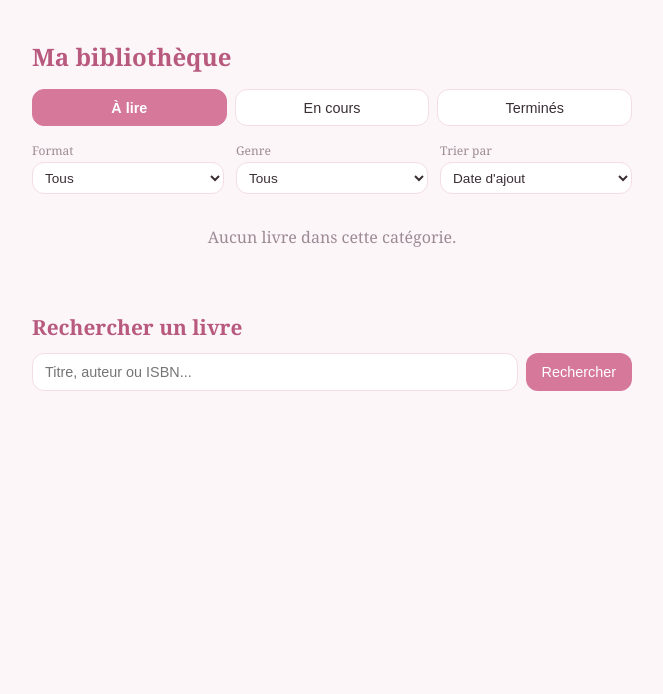
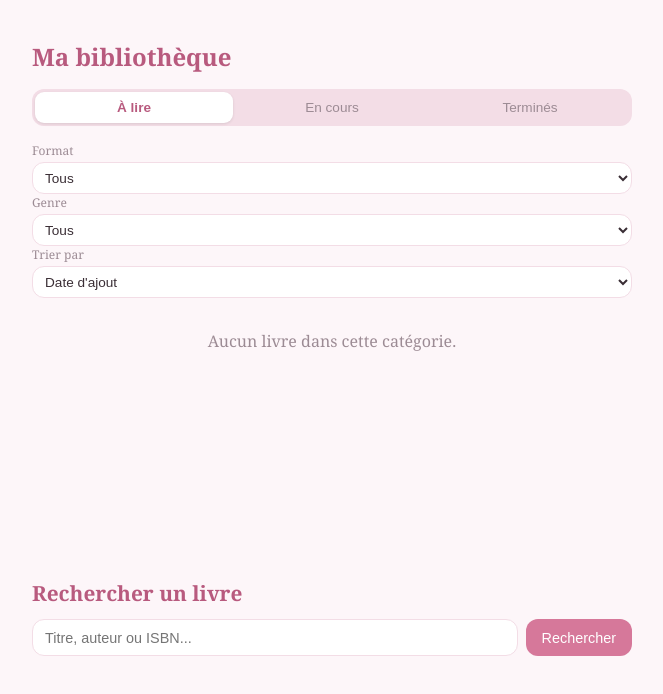
Before and after one commit to louiserun/book-tracker, an Angular app: page / in a window 1280 px wide. Shown: the top 694 px of the page, without its empty margins (308-971 px from the left). Built offline with nearby package versions, Linux system fonts and the light colour scheme.

Commit message:
fix doublon de liste, ajout du swipe entre statuts

```diff
--- a/src/app/features/library/library/library.html
+++ b/src/app/features/library/library/library.html
@@ -4,7 +4,11 @@
   <div class="library">
     <h1>Ma bibliothèque</h1>
 
-    <div class="tabs">
+    <div class="segmented-control">
+      <div
+        class="segment-indicator"
+        [style.transform]="'translateX(' + activeStatusIndex() * 100 + '%)'"
+      ></div>
       <button [class.active]="activeStatus() === 'to-read'" (click)="setStatus('to-read')">
         À lire
       </button>
@@ -55,6 +59,7 @@
       </div>
     </div>
 
+    <div class="swipe-area" (touchstart)="onTouchStart($event)" (touchend)="onTouchEnd($event)">
       @if (filteredBooks().length === 0) {
         <p class="empty">Aucun livre dans cette catégorie.</p>
       } @else {
@@ -80,4 +85,5 @@
         </div>
       }
     </div>
+  </div>
 }
--- a/src/app/features/library/library/library.scss
+++ b/src/app/features/library/library/library.scss
@@ -10,41 +10,48 @@
   }
 }
 
-.tabs {
-  display: flex;
-  gap: 0.5rem;
+.segmented-control {
+  position: relative;
+  display: grid;
+  grid-template-columns: repeat(3, 1fr);
+  background: var(--color-border);
+  border-radius: var(--radius);
+  padding: 3px;
   margin-bottom: 1rem;
 
   button {
-    flex: 1;
-    padding: 0.6rem 0.5rem;
+    position: relative;
+    z-index: 1;
+    padding: 0.5rem 0.3rem;
     border: none;
-    border-radius: var(--radius);
-    background: var(--color-surface);
-    border: 1px solid var(--color-border);
-    color: var(--color-text);
-    font-size: 0.9rem;
+    background: transparent;
+    color: var(--color-text-muted);
+    font-size: 0.85rem;
     cursor: pointer;
-    transition: background 0.15s ease;
+    transition: color 0.2s ease;
 
     &.active {
-      background: var(--color-primary);
-      border-color: var(--color-primary);
-      color: white;
+      color: var(--color-primary-dark);
       font-weight: 600;
-    }
-
-    &:hover:not(.active) {
-      background: var(--color-border);
     }
   }
 }
 
-.filters {
-  display: flex;
-  gap: 0.75rem;
-  margin-bottom: 1rem;
-  flex-wrap: wrap;
+.swipe-area {
+  min-height: 200px; // garantit une zone swipable même si peu de livres
+  touch-action: pan-y; // autorise le scroll vertical normal, tout en captant le swipe horizontal
+}
+
+.segment-indicator {
+  position: absolute;
+  top: 3px;
+  left: 3px;
+  width: calc((100% - 6px) / 3);
+  height: calc(100% - 6px);
+  background: var(--color-surface);
+  border-radius: calc(var(--radius) - 3px);
+  box-shadow: 0 1px 3px rgba(0, 0, 0, 0.1);
+  transition: transform 0.25s ease;
 }
 
 .filter-group {
--- a/src/app/features/library/library/library.ts
+++ b/src/app/features/library/library/library.ts
@@ -51,6 +51,12 @@ export class Library {
     }
 
     return this.sortBooks(result);
+  });
+
+  // Index de l'onglet actif (0, 1 ou 2), utilisé pour positionner le fond glissant du segmented control
+  activeStatusIndex = computed(() => {
+    const order: ReadingStatus[] = ['to-read', 'reading', 'finished'];
+    return order.indexOf(this.activeStatus());
   });
 
   constructor() {
@@ -114,4 +120,32 @@ export class Library {
     this.selectedBook.set(undefined);
     this.loadBooks();
   }
+
+  // Ordre des statuts, utilisé pour naviguer avec le swipe (précédent/suivant)
+  private statusOrder: ReadingStatus[] = ['to-read', 'reading', 'finished'];
+
+  // Coordonnée X au moment où le doigt touche l'écran, pour calculer la distance du swipe
+  private touchStartX = 0;
+
+  onTouchStart(event: TouchEvent) {
+    this.touchStartX = event.touches[0].clientX;
+  }
+
+  onTouchEnd(event: TouchEvent) {
+    const touchEndX = event.changedTouches[0].clientX;
+    const delta = touchEndX - this.touchStartX;
+    const threshold = 50; // distance minimale (px) pour considérer que c'est un vrai swipe
+
+    if (Math.abs(delta) < threshold) return;
+
+    const currentIndex = this.statusOrder.indexOf(this.activeStatus());
+
+    if (delta < 0 && currentIndex < this.statusOrder.length - 1) {
+      // Swipe vers la gauche → onglet suivant
+      this.setStatus(this.statusOrder[currentIndex + 1]);
+    } else if (delta > 0 && currentIndex > 0) {
+      // Swipe vers la droite → onglet précédent
+      this.setStatus(this.statusOrder[currentIndex - 1]);
+    }
+  }
 }
```
Lines whose indentation alone changed are shown as unchanged.
